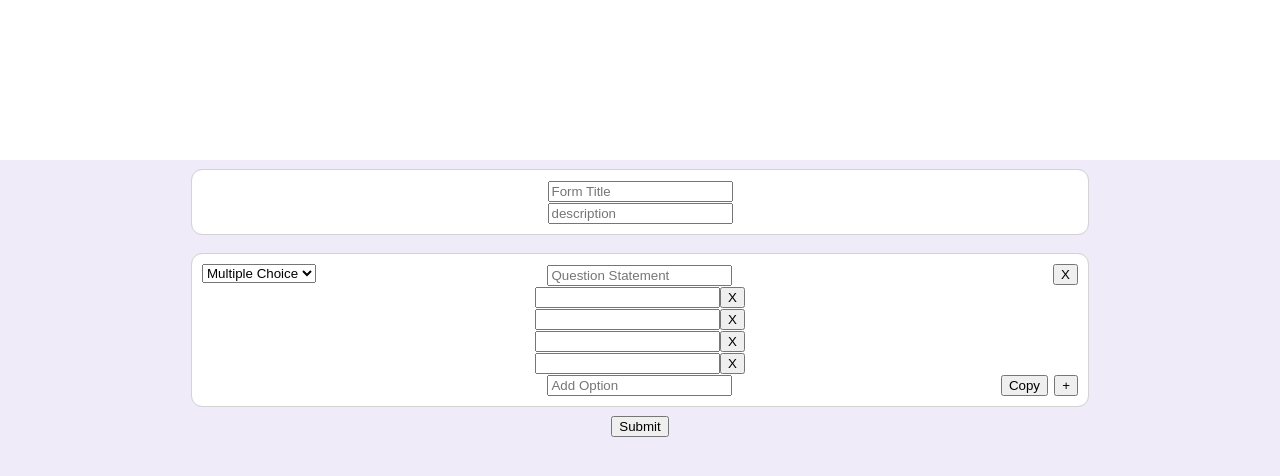
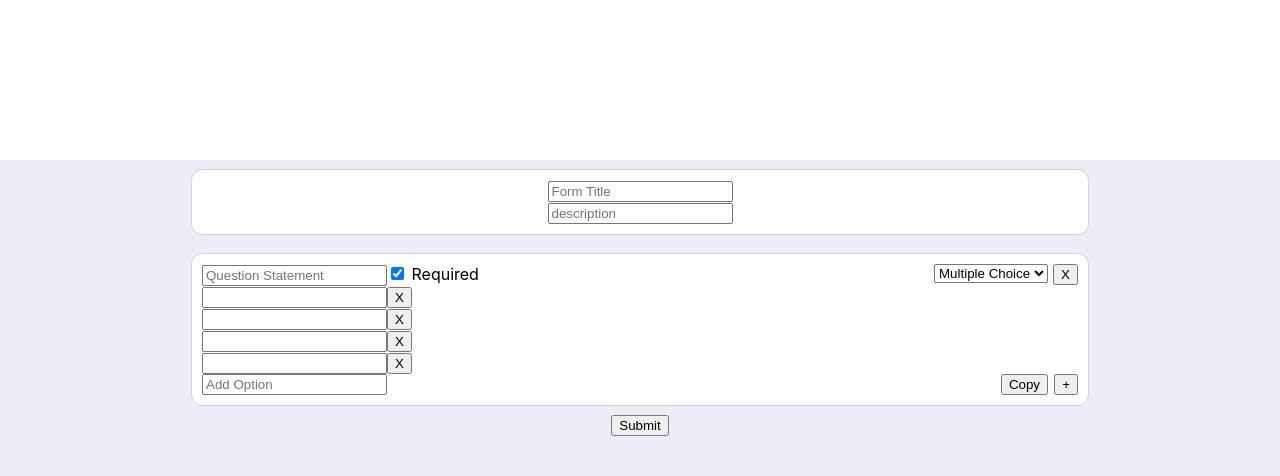
Before and after one commit to qianxichen233/form, a React (Create React App) app in the folder frontend/: page / in a window 1280 px wide. Shown: the top 476 px of the page. Built offline with nearby package versions, Linux system fonts and the light colour scheme.

Commit message:
changed layout

```diff
--- a/frontend/src/components/Forms/MultipleChoice.js
+++ b/frontend/src/components/Forms/MultipleChoice.js
@@ -32,7 +32,8 @@ const MultipleChoice = (props) => {
                 content: '',
                 key: 3
             }
-        ]
+        ],
+        required: true
     });
 
     const dispatch = useDispatch()
@@ -45,7 +46,7 @@ const MultipleChoice = (props) => {
             id: props.id,
             content: questionRef.current
         }));
-    }, []);
+    }, [dispatch, props.id]);
 
     const OnOptionContentChangeHandler = (e) => {
         let newQuestion = lodash.cloneDeep(questionRef.current);
@@ -68,7 +69,7 @@ const MultipleChoice = (props) => {
 
         let newQuestion = lodash.cloneDeep(questionRef.current);
 
-        if(e.target.type == "button")
+        if(e.target.type === "button")
         {
             if(newQuestion.options.length <= 2) return;
             newQuestion.options = newQuestion.options.filter((option) => {
@@ -113,6 +114,17 @@ const MultipleChoice = (props) => {
         setQuestion(newQuestion);
     }
 
+    const OnRequiredChangeHandler = (e) => {
+        const newQuestion = lodash.cloneDeep(questionRef.current);
+        newQuestion.required = e.target.checked;
+
+        dispatch(setQuestionStore({
+            id: props.id,
+            content: newQuestion
+        }));
+        setQuestion(newQuestion);
+    }
+
     return <Form>
         <div>
             <input
@@ -120,8 +132,15 @@ const MultipleChoice = (props) => {
                 placeholder="Question Statement"
                 value={question.description}
                 onChange={OnStatementChangeHandler}
-                >
+            >
             </input>
+            <input
+                type="checkbox"
+                name="required"
+                checked={question.required}
+                onChange={OnRequiredChangeHandler}
+            />
+            <label for="required"> Required</label>
         </div>
         {question.options.map(option => {
             return <div
--- a/frontend/src/components/Forms/ShortAnswer.js
+++ b/frontend/src/components/Forms/ShortAnswer.js
@@ -9,7 +9,8 @@ import Form from '../UI/Form';
 const ShortAnswer = (props) => {
     const [question, setQuestion] = useState(props.content || {
         type: 'ShortAnswer',
-        description: ''
+        description: '',
+        required: true
     });
 
     const dispatch = useDispatch();
@@ -22,11 +23,22 @@ const ShortAnswer = (props) => {
             id: props.id,
             content: questionRef.current
         }));
-    }, []);
+    }, [dispatch, props.id]);
 
     const onQuestionChangeHandler = (e) => {
         let newQuestion = lodash.cloneDeep(questionRef.current);
         newQuestion.description = e.target.value;
+
+        dispatch(setQuestionStore({
+            id: props.id,
+            content: newQuestion
+        }));
+        setQuestion(newQuestion);
+    }
+
+    const OnRequiredChangeHandler = (e) => {
+        const newQuestion = lodash.cloneDeep(questionRef.current);
+        newQuestion.required = e.target.checked;
 
         dispatch(setQuestionStore({
             id: props.id,
@@ -43,6 +55,13 @@ const ShortAnswer = (props) => {
                 value={question.description}
                 onChange={onQuestionChangeHandler}
             ></input>
+            <input
+                type="checkbox"
+                name="required"
+                checked={question.required}
+                onChange={OnRequiredChangeHandler}
+            />
+            <label for="required"> Required</label>
         </div>
         <input type="text" disabled></input>
     </Form>
--- a/frontend/src/components/QuestionCart/QuestionCart.js
+++ b/frontend/src/components/QuestionCart/QuestionCart.js
@@ -12,17 +12,17 @@ const getInitState = (props) => {
     if(!type)
     {
         currentType = currentType ? currentType : "multiple_choice";
-        return <MultipleChoice id={props.id}/>; //non-copy initial state
+        return <MultipleChoice id={props.id} className={classes.question}/>; //non-copy initial state
     }
     if(type === 'MultipleChoice')
     {
         currentType = currentType ? currentType : "multiple_choice";
-        return <MultipleChoice id={props.id} content={props.content}/>;
+        return <MultipleChoice id={props.id} content={props.content} className={classes.question}/>;
     }
     if(type === 'ShortAnswer')
     {
         currentType = currentType ? currentType : "short_answer";
-        return <ShortAnswer id={props.id} content={props.content}/>;
+        return <ShortAnswer id={props.id} content={props.content} className={classes.question}/>;
     }
 }
 
@@ -33,12 +33,12 @@ const QuestionCart = (props) => {
         if(e.target.value === "multiple_choice")
         {
             currentType = "multiple_choice";
-            setCart(<MultipleChoice id={props.id}/>);
+            setCart(<MultipleChoice id={props.id} className={classes.question}/>);
         }
         else if(e.target.value === "short_answer")
         {
             currentType = "short_answer";
-            setCart(<ShortAnswer id={props.id}/>);
+            setCart(<ShortAnswer id={props.id} className={classes.question}/>);
         }
     }
 
--- a/frontend/src/components/QuestionCart/QuestionCart.module.css
+++ b/frontend/src/components/QuestionCart/QuestionCart.module.css
@@ -1,6 +1,6 @@
 .QuestionType{
     position: absolute;
-    left: 10px;
+    right: 40px;
 }
 
 .AddButton{
--- a/frontend/src/components/Questionnaire/Questionnaire.module.css
+++ b/frontend/src/components/Questionnaire/Questionnaire.module.css
@@ -3,7 +3,7 @@
     top: 20vh;
 
     display: flex;
-    justify-content: start;
+    justify-content: flex-start;
     flex-direction: column;
     align-items: center;
 
--- a/frontend/src/components/UI/Cart.module.css
+++ b/frontend/src/components/UI/Cart.module.css
@@ -4,7 +4,7 @@
     display: flex;
     flex-direction: column;
     justify-content: start;
-    align-items: center;
+    align-items: flex-start;
 
     margin-top: 10px;
     margin-bottom: 10px;
--- a/frontend/src/components/UI/Form.module.css
+++ b/frontend/src/components/UI/Form.module.css
@@ -1,2 +1,6 @@
 .form{
+    display: flex;
+    flex-direction: column;
+    align-items: flex-start;
+    margin-left: 10px;
 }
```
